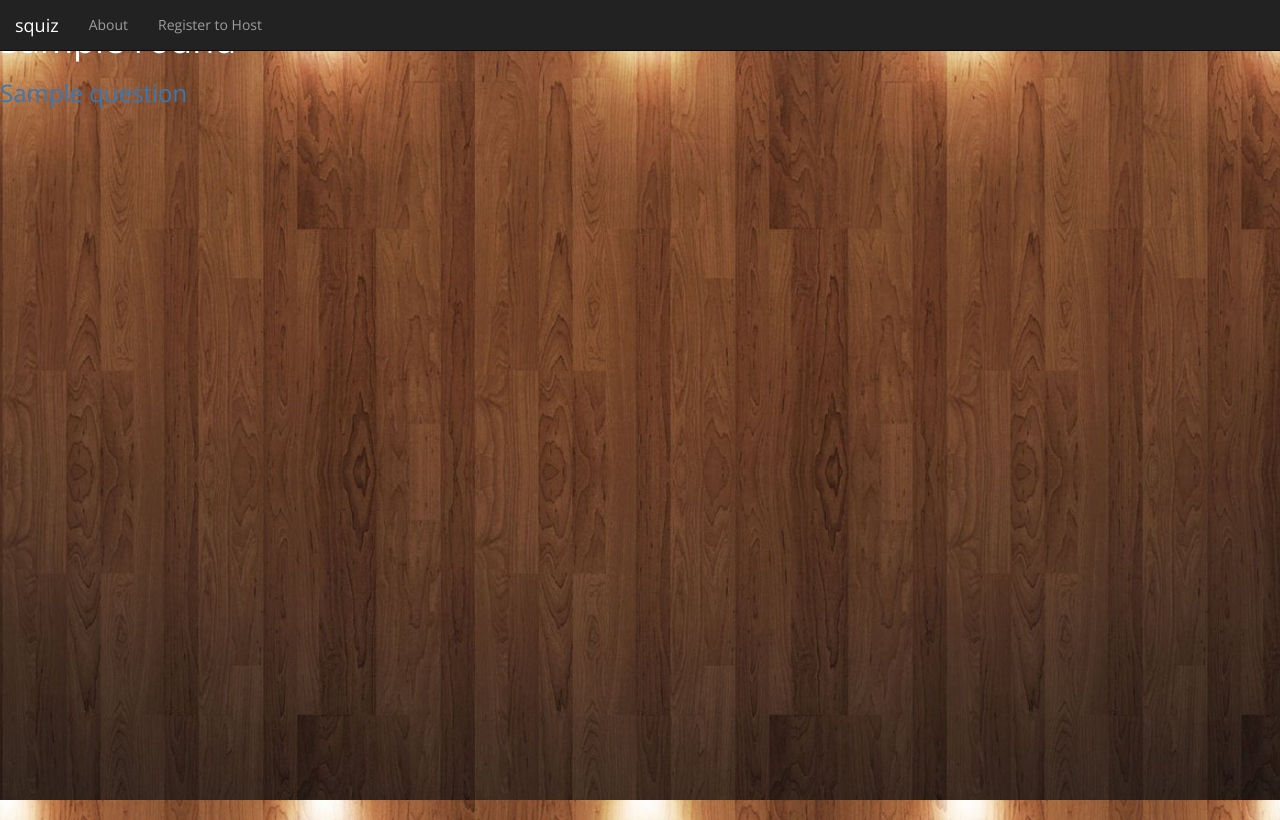
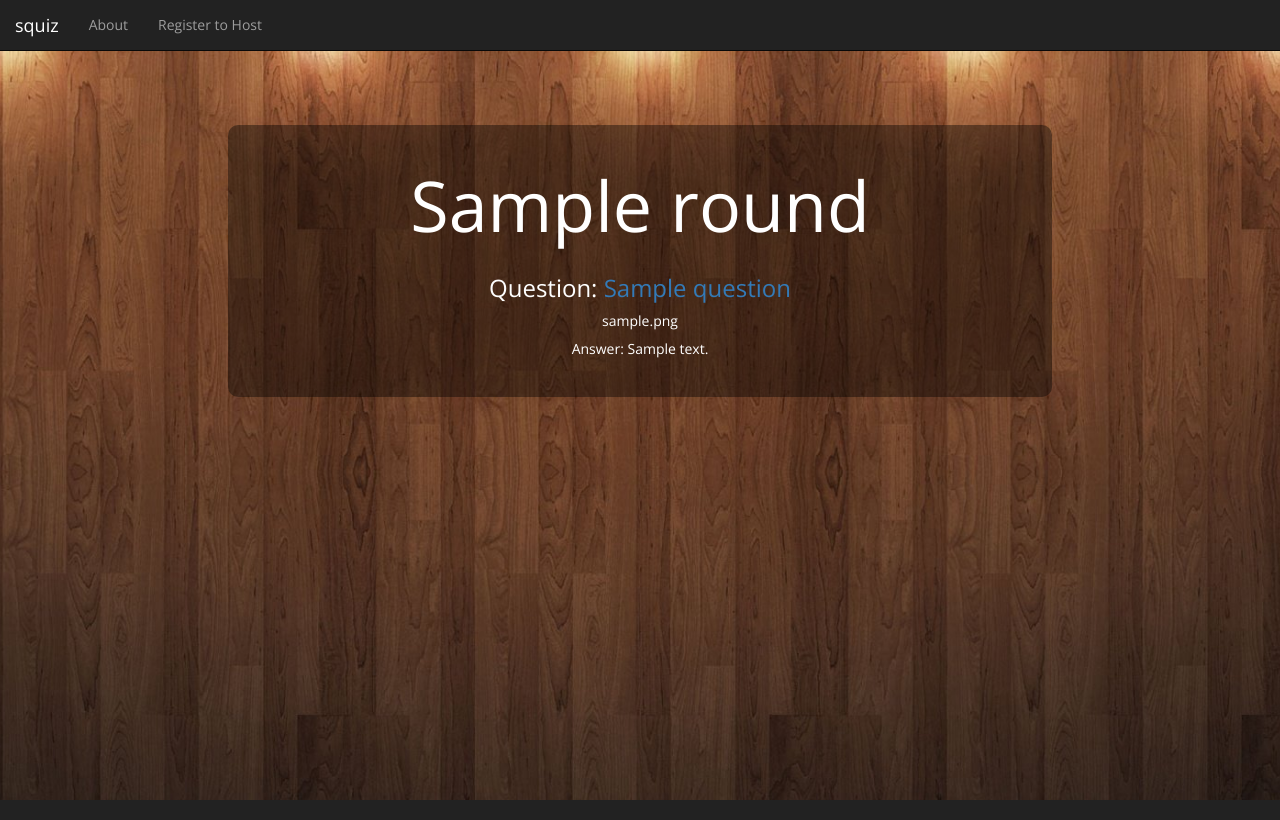
Before and after one commit to hoodscott/squiz, a Django app: page /round/1 in a window 1280 px wide. Run offline with Django 3.2, Linux system fonts and the light colour scheme; tables that the repository leaves empty hold one stand-in row (values such as "Sample post"); some libraries are stand-ins or nearby versions.

Commit message:
Finsihing off templates for viewing rounds/quizzes/questions

```diff
--- a/project_squiz/squiz/forms.py
+++ b/project_squiz/squiz/forms.py
@@ -46,8 +46,8 @@
                                 label = "Answer",)
 
     # optional image
-    image = forms.ImageField(label="Upload Image",
-                            required=False,)# can be null
+    #todo: implement questions with images
+    #image = forms.ImageField(label="Upload Image", required=False,)# can be null
 
     # creator of the question
     creator = forms.IntegerField(widget = forms.HiddenInput(), required=False)
@@ -60,8 +60,8 @@
 
     class Meta:
         model = Question
-        fields = ('question', 'answer', 'image', 'creator')
-        exclude = []
+        fields = ('question', 'answer', 'creator')
+        exclude = ['image']
 
 
 class RoundForm(forms.ModelForm):
--- a/project_squiz/templates/squiz/view_round.html
+++ b/project_squiz/templates/squiz/view_round.html
@@ -5,26 +5,45 @@
 {% endblock %}
 
 {% block body_block %}
-<div>
+<div id="full">
+  <div class="container-fluid">
+    <div class="height10"></div>
+    <div class="row">
+      <div class="col-md-8 col-md-offset-2">
+        <div class="block">
+          {% if round %}
+          <div class="height20">
+            <p class="titlefont">{{ round.name }}</p>
+          </div>
 
-    {% if round %}
-      <h1>{{ round.name }}</h1>
+          <!-- round tags go here? -->
 
           {% for question in questions_in_round %}
           <div>
-          <h3><a href="{% url 'view_question' question.this_question.id %}">{{ question.this_question.question }}</a></h3>
+              <h3>Question: <a href="{% url 'view_question' question.this_question.id %}">{{ question.this_question.question }}</a></h3>
+              {{ question.this_question.image }}
+              <h5>Answer: {{ question.this_question.answer }}</h5>
               <!-- categories go here? -->
               <!-- removal button if owner -->
+              <!-- add tags to questions here or on question page -->
           </div>
+          {% empty %}
+          <div><h3>No Questions in this Round</h3></div>
           {% endfor %}
 
           {% if request.user.host == round.creator %}
-      <a href="{% url 'create_question' round.id %}">Add Question</a>
+          <br>
+          <a class="btn btn-lg btn-primary" href="{% url 'create_question' round.id %}"><span class="glyphicon glyphicon-plus" aria-hidden="true"></span>Add Question</a>
           {% endif %}
 
           {% else %}
-      <h2>no round at this url</h2>
+          <div class="height20">
+            <p class="titlefont">No Round at this URL</p>
+          </div>
           {% endif %}
-
+        </div>
+      </div>
+    </div>
+  </div>
 </div>
 {% endblock %}
```
Also changed, not shown: project_squiz/templates/squiz/view_question.html (+20 -8 lines), project_squiz/templates/squiz/view_quiz.html (+20 -6 lines). Lines whose indentation alone changed are shown as unchanged.
